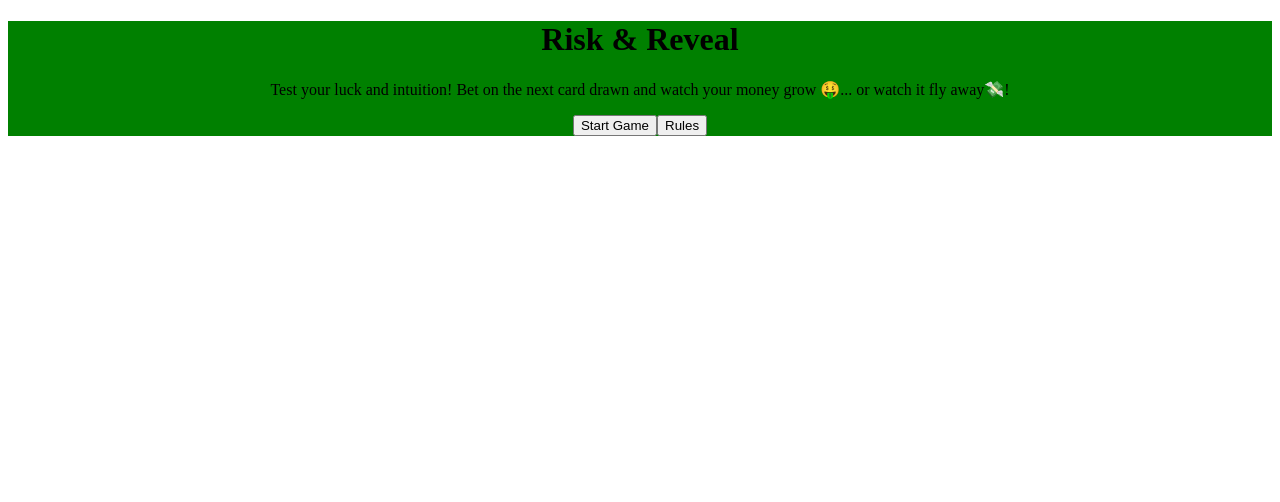
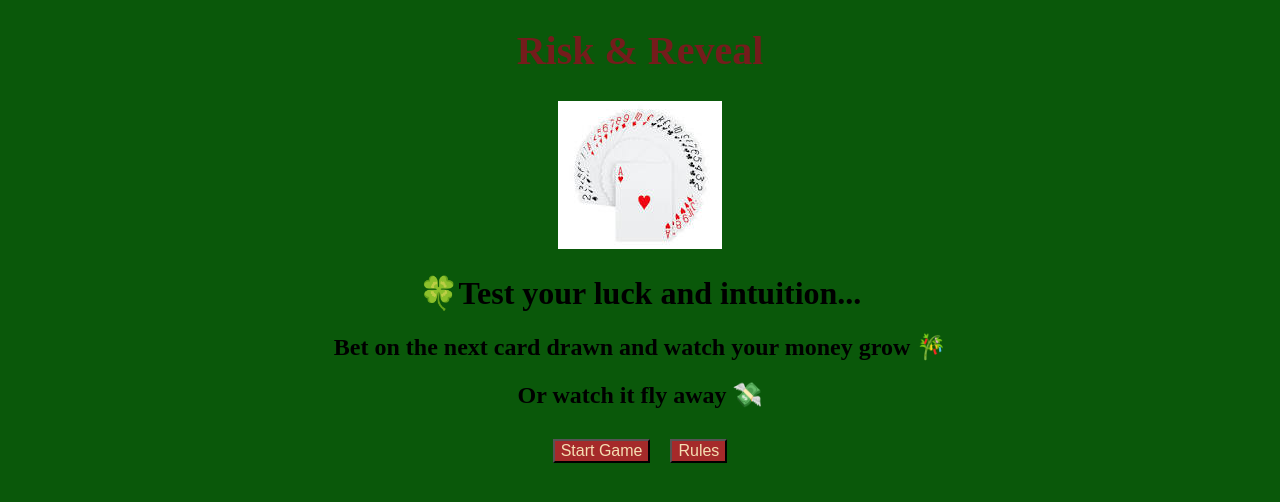
Before and after one commit to geiselleholt/sba320reactwebapplicationproject2, a React (Vite) app: page / in a window 1280 px wide. Shown: the top 502 px of the page. Built offline with nearby package versions, Linux system fonts and the light colour scheme.

Commit message:
Added css and content to rules

```diff
--- a/src/App.css
+++ b/src/App.css
@@ -3,7 +3,23 @@
   margin: 0 auto;
   text-align: center;
 }
+body {
+  background-color: rgb(10, 88, 10);
+}
 
-.pageContainer {
-  background-color: green;
+button {
+  background-color: brown;
+  color: wheat;
+  font-size: bold;
+  font-size: 1rem;
+  margin: 10px;
 }
+
+ul {
+  list-style-type: none;
+}
+
+.homeTitle {
+  font-size: 2.5rem;
+  color: rgb(117, 28, 28);
+}
--- a/src/pages/HomePage.jsx
+++ b/src/pages/HomePage.jsx
@@ -1,4 +1,5 @@
 import { useNavigate } from "react-router-dom";
+import cards from "../images/cards.png";
 
 function HomePage() {
   const navigate = useNavigate();
@@ -6,10 +7,10 @@ function HomePage() {
   return (
     <div className="pageContainer">
       <h1 className="homeTitle">Risk & Reveal</h1>
-      <p className="homeParagraph">
-        Test your luck and intuition! Bet on the next card drawn and watch your
-        money grow 🤑... or watch it fly away💸!
-      </p>
+      <img src={cards} alt="cards spread in a circle" />
+      <h1 className="homeParagraph"> 🍀Test your luck and intuition...</h1>
+      <h2>Bet on the next card drawn and watch your money grow 🎋</h2>
+      <h2> Or watch it fly away 💸</h2>
       <button onClick={() => navigate("/game")} className="startButtonHome">
         Start Game
       </button>
--- a/src/pages/RulesPage.jsx
+++ b/src/pages/RulesPage.jsx
@@ -48,6 +48,9 @@ function RulesPage() {
           </ul>
 
           <p>🍀 Good luck, 😁 Have fun, and 🫡 Play Responsibily!</p>
+          <p>If you have a gambling addiction, play this game as much as you want to scratch that itch.</p>
+          <p>Or reach out to:</p>
+          <a href="https://www.ncpgambling.org/help-treatment">800-GAMBLER</a>
         </div>
 
         <button onClick={() => navigate("/game")} className="backToGameButton">
```
Also changed, not shown: src/images/cards.png (added).
